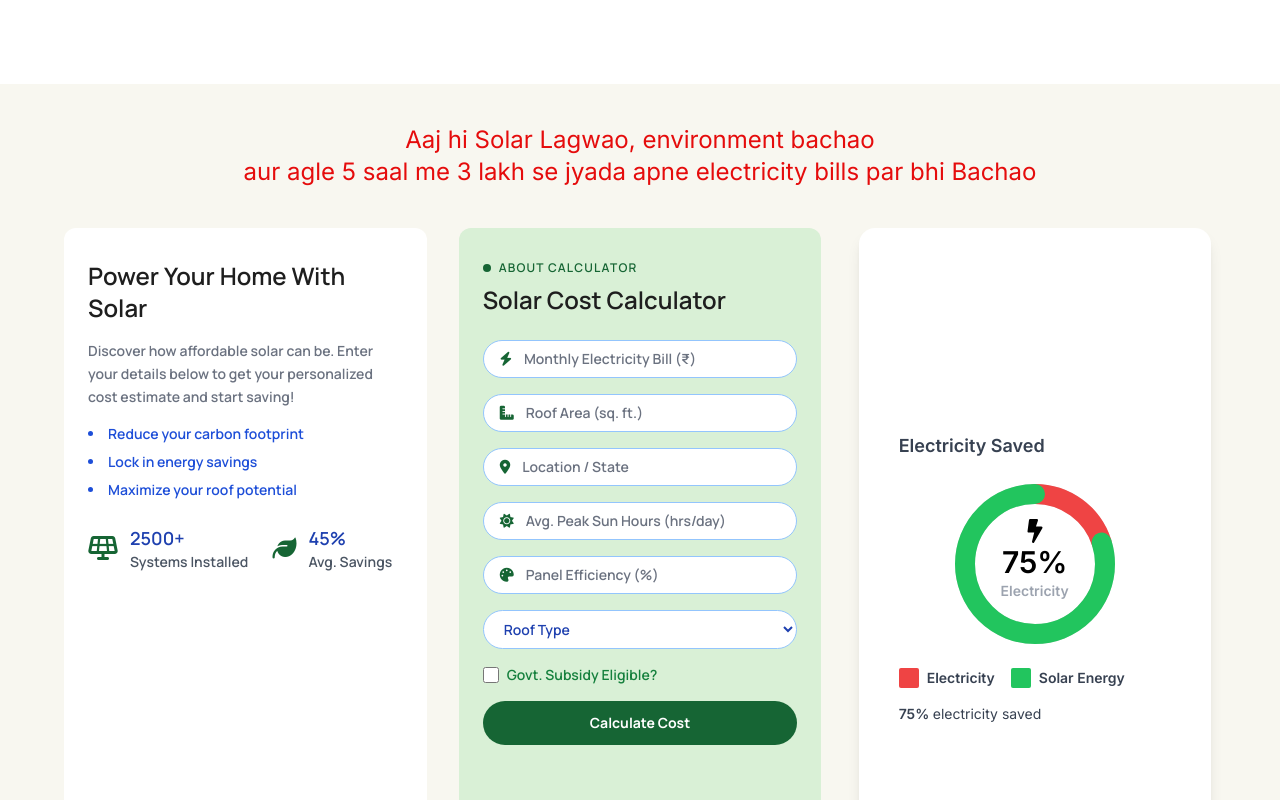
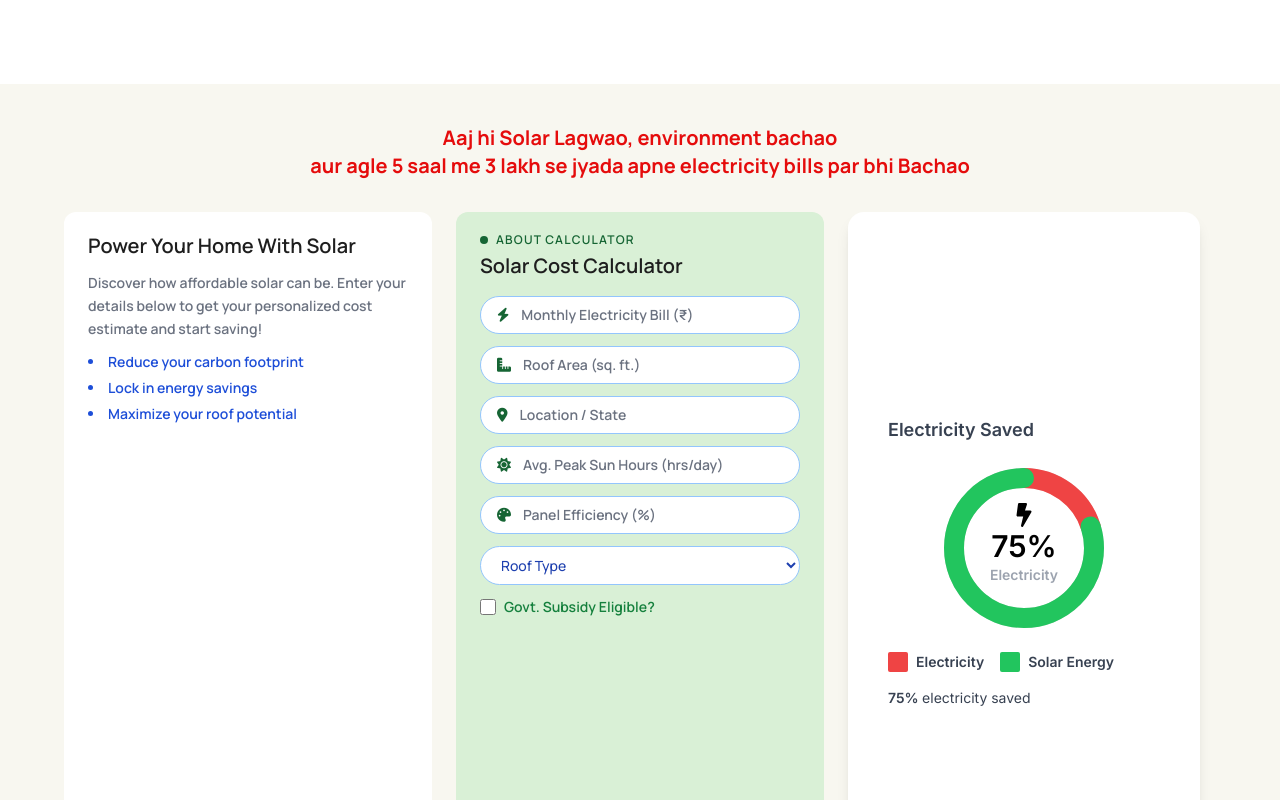
Before and after one commit to vanshika8484/Solar_web, a React (Vite) app: page / in a window 1280 px wide. Shown: the part 2200-3000 px from the top of the page. Built offline with nearby package versions, Linux system fonts and the light colour scheme; a web font is replaced by a local one.

Commit message:
Update SolarCostCalculator.jsx

```diff
--- a/src/components/SolarCostCalculator.jsx
+++ b/src/components/SolarCostCalculator.jsx
@@ -23,59 +23,63 @@
       className="bg-[#F8F7F0] min-h-screen GetFontSol px-4 md:px-10 lg:px-16 py-10"
       initial="hidden"
       whileInView="show"
-      viewport={{ once: true, amount: 0.3 }} // This triggers animation only when 30% is in view
+      viewport={{ once: true, amount: 0.3 }}
       variants={containerVariants}
     >
       {/* Main Heading */}
-      <motion.div
-        className="text-center mb-10"
-        variants={cardVariants}
-      >
-        <h1 className="text-2xl About sm:text-3xl md:text-2xl font-bold text-[#E50C0C] leading-snug max-w-5xl mx-auto">
+      <motion.div className="text-center mb-8" variants={cardVariants}>
+        <h1 className="text-xl sm:text-2xl md:text-xl font-bold text-[#E50C0C] leading-snug max-w-5xl mx-auto">
           Aaj hi Solar Lagwao, environment bachao <br />
           aur agle 5 saal me 3 lakh se jyada apne electricity bills par bhi Bachao
         </h1>
       </motion.div>
 
-      {/* Cards */}
-      <div className="grid grid-cols-1 sm:grid-cols-2 lg:grid-cols-3 gap-8">
+      {/* Cards Grid with Equal Heights */}
+      <div className="grid grid-cols-1 sm:grid-cols-2 lg:grid-cols-3 gap-6 items-stretch">
         {/* Info Card */}
-        <motion.section className="bg-white rounded-xl px-6 py-8" variants={cardVariants}>
-          <h2 className="text-2xl font-semibold text-[#1e1e1e] mb-4">Power Your Home With Solar</h2>
-          <p className="text-gray-500 text-sm leading-relaxed mb-4">
+        <motion.section
+          className="bg-white rounded-xl px-6 py-5 h-full flex flex-col"
+          variants={cardVariants}
+        >
+          <h2 className="text-xl font-semibold text-[#1e1e1e] mb-3">Power Your Home With Solar</h2>
+          <p className="text-gray-500 text-sm leading-relaxed mb-3">
             Discover how affordable solar can be. Enter your details below to get your personalized cost estimate and start saving!
           </p>
-          <ul className="list-disc list-inside text-blue-700 text-sm space-y-2 mb-6">
+          <ul className="list-disc list-inside text-blue-700 text-sm space-y-1.5 mb-5">
             <li>Reduce your carbon footprint</li>
             <li>Lock in energy savings</li>
             <li>Maximize your roof potential</li>
           </ul>
-          <div className="flex flex-wrap gap-6">
+          <div className="flex flex-wrap gap-4 mt-auto">
             <div className="flex items-center space-x-3">
-              <i className="fas fa-solar-panel text-green-800 text-2xl"></i>
+              <i className="fas fa-solar-panel text-green-800 text-xl"></i>
               <div>
-                <p className="text-blue-800 font-semibold text-lg">2500+</p>
-                <p className="text-gray-600 text-sm">Systems Installed</p>
+                <p className="text-blue-800 font-semibold text-base">2500+</p>
+                <p className="text-gray-600 text-xs">Systems Installed</p>
               </div>
             </div>
             <div className="flex items-center space-x-3">
-              <i className="fas fa-leaf text-green-800 text-2xl"></i>
+              <i className="fas fa-leaf text-green-800 text-xl"></i>
               <div>
-                <p className="text-blue-800 font-semibold text-lg">45%</p>
-                <p className="text-gray-600 text-sm">Avg. Savings</p>
+                <p className="text-blue-800 font-semibold text-base">45%</p>
+                <p className="text-gray-600 text-xs">Avg. Savings</p>
               </div>
             </div>
           </div>
         </motion.section>
 
         {/* Calculator */}
-        <motion.section className="bg-[#d9f0d6] rounded-xl px-6 py-8" variants={cardVariants}>
-          <p className="text-green-800 text-xs uppercase tracking-widest mb-2 flex items-center space-x-2">
+        <motion.section
+          className="bg-[#d9f0d6] rounded-xl px-6 py-5 h-full flex flex-col"
+          variants={cardVariants}
+        >
+          <p className="text-green-800 text-xs uppercase tracking-widest mb-1 flex items-center space-x-2">
             <span className="w-2 h-2 rounded-full bg-green-800 inline-block"></span>
             <span>About Calculator</span>
           </p>
-          <h3 className="text-2xl font-semibold text-[#1e1e1e] mb-6">Solar Cost Calculator</h3>
-          <form className="space-y-4 text-sm text-gray-700">
+          <h3 className="text-xl font-semibold text-[#1e1e1e] mb-4">Solar Cost Calculator</h3>
+          <form className="space-y-3 text-sm text-gray-700 flex-1 flex flex-col justify-between">
+            <div className="space-y-3">
               {[
                 { id: 'monthly-bill', icon: 'fas fa-bolt', placeholder: 'Monthly Electricity Bill (₹)' },
                 { id: 'roof-area', icon: 'fas fa-ruler-combined', placeholder: 'Roof Area (sq. ft.)' },
@@ -90,13 +94,13 @@
                       id={id}
                       type="text"
                       placeholder={placeholder}
-                    className="w-full outline-none text-gray-700 placeholder-gray-500 bg-transparent"
+                      className="w-full outline-none text-gray-700 placeholder-gray-500 bg-transparent text-sm"
                     />
                   </div>
                 </div>
               ))}
               <div>
-              <select className="w-full border border-blue-300 rounded-full px-4 py-2 bg-white text-blue-800 font-semibold hover:shadow-md transition">
+                <select className="w-full border border-blue-300 rounded-full px-4 py-2 bg-white text-blue-800 font-medium hover:shadow-md transition text-sm">
                   <option disabled selected value="">Roof Type</option>
                   <option value="flat">Flat</option>
                   <option value="sloped">Sloped</option>
@@ -107,11 +111,12 @@
                 <input id="govt-subsidy" type="checkbox" className="w-4 h-4 text-green-800 border-green-800 rounded" />
                 <label htmlFor="govt-subsidy" className="ml-2 cursor-pointer">Govt. Subsidy Eligible?</label>
               </div>
+            </div>
             <motion.button
               type="submit"
               whileHover={{ scale: 1.03 }}
               whileTap={{ scale: 0.97 }}
-              className="w-full bg-green-800 text-white font-bold rounded-full py-3 mt-4 hover:bg-green-700 transition"
+              className="w-full bg-green-800 text-white font-bold rounded-full py-2.5 mt-3 hover:bg-green-700 transition text-sm"
             >
               Calculate Cost
             </motion.button>
@@ -119,8 +124,13 @@
         </motion.section>
 
         {/* Electricity Saved Card */}
-        <motion.section className="flex justify-center items-center" variants={cardVariants}>
+        <motion.section
+          className="flex justify-center items-center h-full"
+          variants={cardVariants}
+        >
+          <div className="w-full h-full flex">
             <ElectricitySavedCard />
+          </div>
         </motion.section>
       </div>
     </motion.div>
```
Lines whose indentation alone changed are shown as unchanged.
